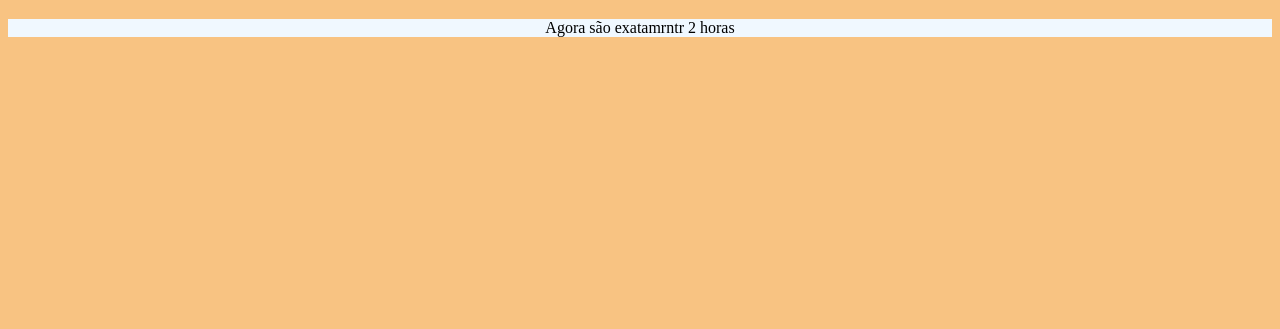
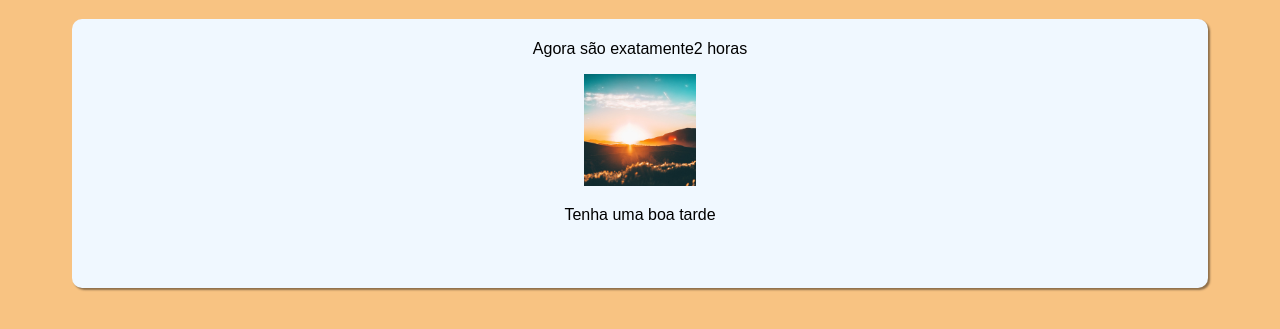
Before and after one commit to GustavoSilvaz/Curso-javascript, a plain HTML site: page exercícios/ex01/index.html in a window 1280 px wide. Shown: the part 61-390 px from the top of the page. Drawn offline with Linux system fonts and the light colour scheme.

Commit message:
terminei o desafiooo

```diff
--- a/exercícios/ex01/ex01.js
+++ b/exercícios/ex01/ex01.js
@@ -1,4 +1,19 @@
 var agora=new Date()
 var now=agora.getHours()
-var a = document.getElementById("hora")
-a.innerHTML=`<p>Agora são exatamrntr ${now} horas</p>`
+var a = document.getElementById("agr")
+var b = document.getElementById("hora")
+var c =document.getElementById("tenha")
+
+if (now<18){
+    a.innerHTML=`Agora são exatamente${now} horas`
+    b.innerHTML=`<img src="img/Amanhecer01.jpg" alt="">`
+    c.innerHTML=`Tenha uma boa tarde`
+} else if (now<24) {
+    a.innerHTML=`Agora são exatamente${now} horas`
+    b.innerHTML=`<img src="img/<img src="img/images.jpeg" alt="">" alt="">`
+    c.innerHTML=`Tenha uma boa noite`
+} else if (now<12){
+    a.innerHTML=`Agora são exatamente${now} horas`
+    b.innerHTML=`<img src="img/pexels-photo-2386144.webp" alt=""></img>`
+    c.innerHTML=`Tenha um bom dia`
+}
--- a/exercícios/ex01/index.html
+++ b/exercícios/ex01/index.html
@@ -9,8 +9,14 @@
 </head>
 <body>
     <h1>Hora do dia</h1>
+    <main>
+        <p id="agr"></p>
     <div id="hora">
+
     </div>
+    <p id="tenha"></p>
+    </main>
+
 
     <script src="ex01.js"></script>
 </body>
--- a/exercícios/ex01/style.css
+++ b/exercícios/ex01/style.css
@@ -2,11 +2,28 @@ body {
     background-color: rgb(248, 195, 130);
 }
 
-div{
-    background-color: aliceblue;
-    text-align: center;
+
+div p {
+    text-align: top;
 }
+
 h1 {
     font-family: Arial, Helvetica, sans-serif;
     text-align: center;
 }
+
+img {
+    max-width: 7em;
+}
+
+main {
+    background-color: aliceblue;
+    text-align: center;
+    padding: 3em;
+    padding-top: 5px;
+    margin: 4em;
+    margin-top: 0em;
+    border-radius: 10px;
+    box-shadow: 2px 2px 2px rgba(0, 0, 0, 0.432);
+    font-family: Arial, Helvetica, sans-serif;
+}
```
